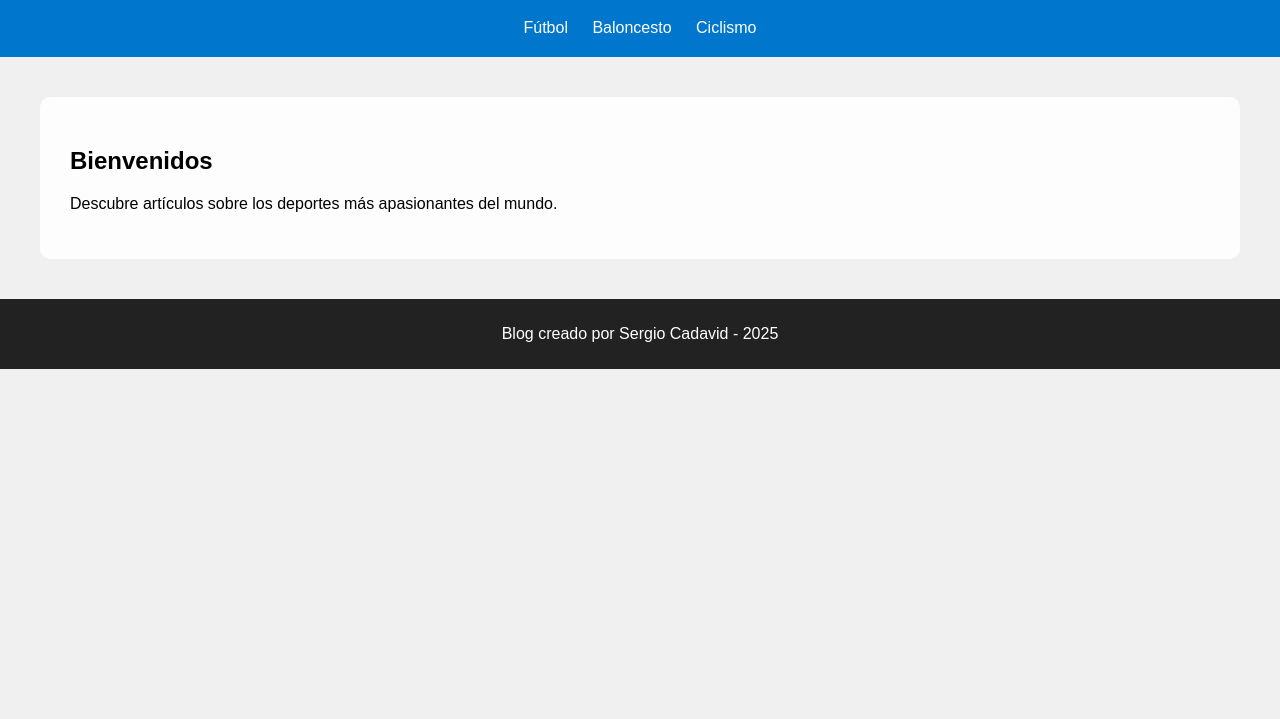
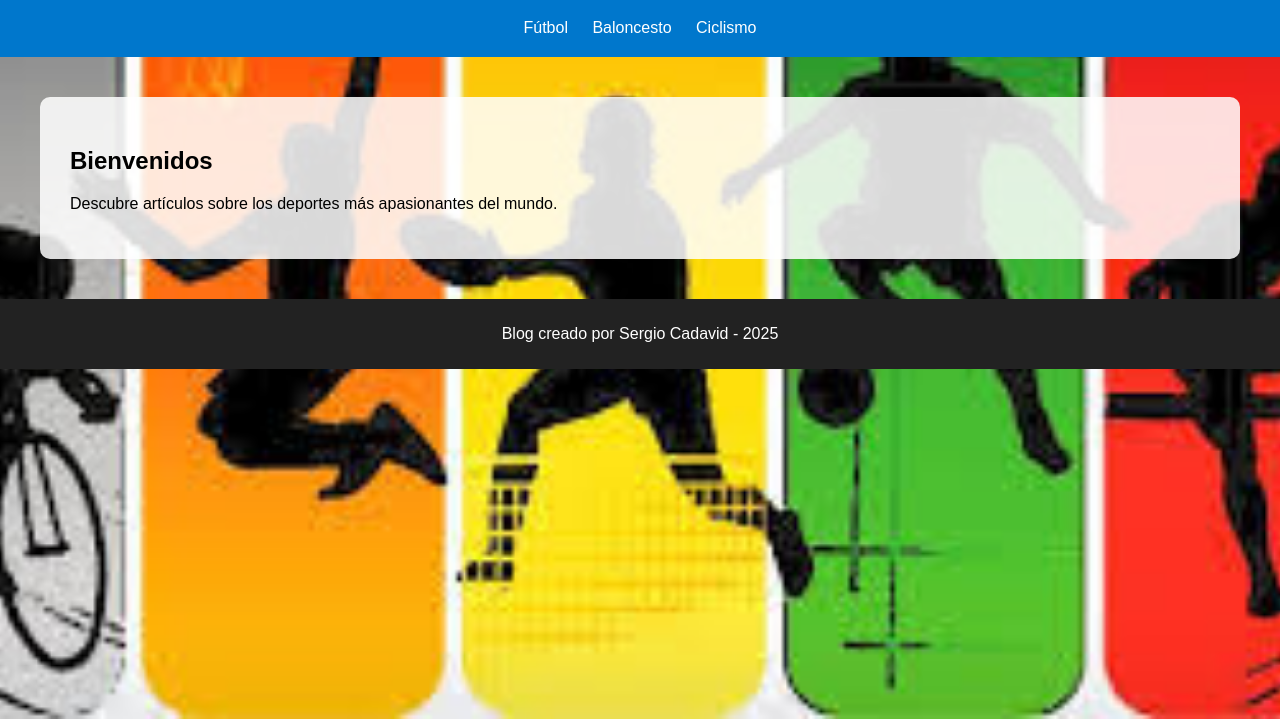
Before and after one commit to sergiocadavid/blog-deportivo-Sergio-Cadavid, a plain HTML site: page index.html in a window 1280 px wide. Shown: the part 81-800 px from the top of the page. Drawn offline with Linux system fonts and the light colour scheme.

Commit message:
estilo.css

```diff
--- a/estilo.css
+++ b/estilo.css
@@ -36,7 +36,7 @@ footer {
     padding: 10px;
 }
 body.index {
-    background-image: url('imagenes/fondo-inicio.jpg');
+    background-image: url('fondo-inicio.jpg');
     background-size: cover;
     background-position: center;
     background-repeat: no-repeat;
```
